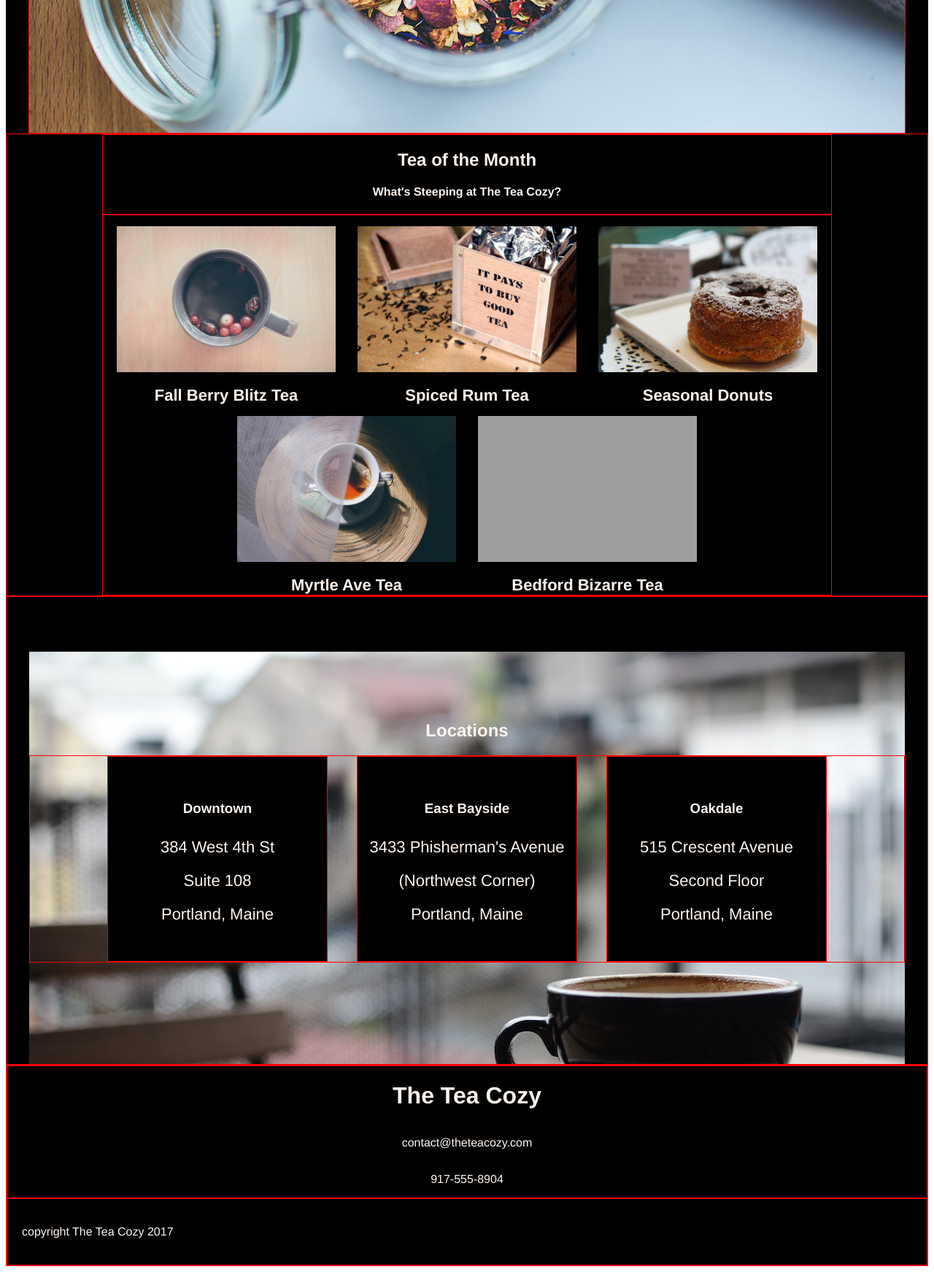
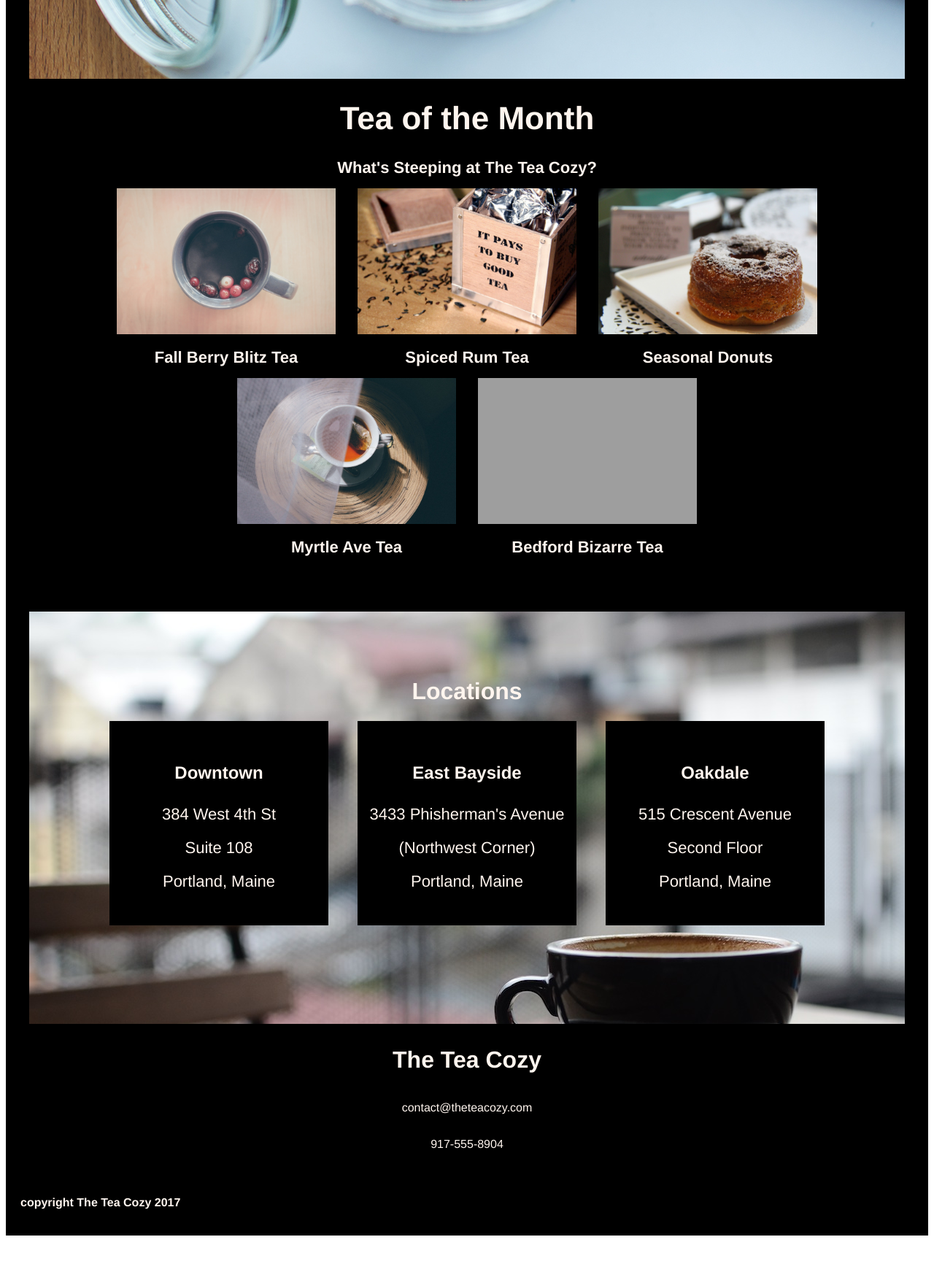
Before and after one commit to BobbyDway/teacozy, a plain HTML site: page index.html in a window 1280 px wide. Shown: the part 600-2343 px from the top of the page at 73% size. After the commit the page ends 2301 px from the top, so only its background shows below. Drawn offline with Linux system fonts and the light colour scheme; grey boxes are pictures that could not be loaded.

Commit message:
Add final touches.

```diff
--- a/css/style.css
+++ b/css/style.css
@@ -1,14 +1,16 @@
 * {
-  /*font-size: 22px;*/
   color: seashell;
   font-family: Helvetica;
-  /*opacity: 0.9;*/
 }
 
 header {
-  border: thin solid red;
   height: 69px;
+  width: 1332px;
   background-color: black;
+  position: fixed;
+  overflow: hidden;
+  top: 0;
+  z-index: 1;
 }
 
 .top {
@@ -31,6 +33,7 @@ header {
 nav {
   font-size: 22px;
   color: seashell;
+  padding: 0px 15px 0px 0px;
 }
 
 nav a {
@@ -41,11 +44,12 @@ main {
   background-color: black;
   display: flex;
   justify-content: center;
+  color: seashell;
+  font-family: Helvetica;
 }
 
 .mission {
   display: flex;
-  border: thin solid red;
   height: 700px;
   width: 1200px;
   align-items: center;
@@ -57,9 +61,6 @@ about {
   background-color: black;
   text-align: center;
   width: 1200px;
-  /*color: seashell;
-  font-family: Helvetica;
-  opacity: 0.9;*/
 }
 
 about h2 h4 {
@@ -69,7 +70,6 @@ about h2 h4 {
 }
 
 month {
-  border: thin solid red;
   background-color: black;
   display: flex;
   justify-content: center;
@@ -91,12 +91,12 @@ month {
 }
 
 steeping {
-  border: thin solid red;
   text-align: center;
+  font-size: 22px;
+  font-weight: bold;
 }
 
 pics {
-  border: thin solid red;
   display: flex;
   flex-wrap: wrap;
   flex-direction: row;
@@ -107,17 +107,12 @@ pics img {
   height: 200px;
   width: 300px;
   margin: 15px;
-  /*display: flex;
-  flex-wrap: wrap;
-  flex-direction: row;*/
 }
 
 location {
-  border: thin solid red;
   background-color: black;
   display: flex;
   justify-content: center;
-
 }
 
 .location {
@@ -141,7 +136,6 @@ location {
 }
 
 head {
-  border: thin solid red;
   text-align: center;
   display: flex;
   margin: 0px;
@@ -149,7 +143,6 @@ head {
 }
 
 places {
-  border: thin solid red;
   display: flex;
   flex-wrap: wrap;
   flex-direction: row;
@@ -158,7 +151,6 @@ places {
 }
 
 place1 {
-  border: thin solid red;
   width: 300px;
   height: 280px;
   display: flex;
@@ -172,7 +164,6 @@ place1 {
 }
 
 place2 {
-  border: thin solid red;
   width: 300px;
   height: 280px;
   display: flex;
@@ -186,7 +177,6 @@ place2 {
 }
 
 place3 {
-  border: thin solid red;
   width: 300px;
   height: 280px;
   display: flex;
@@ -200,25 +190,25 @@ place3 {
 }
 
 footer {
-  border: thin solid red;
   background-color: black;
   display: flex;
   justify-content: center;
   flex-direction: column;
+  color: seashell;
+  font-family: Helvetica;
 }
 
 info {
-  border: thin solid red;
   text-align: center;
   display: flex;
-  /*margin: 0px;*/
+  height: 200px;
   justify-content: center;
   flex-direction: column;
 }
 
 end {
-  border: thin solid red;
   text-align: left;
+  font-weight: bold;
   padding: 20px;
   justify-content: center;
 }
--- a/index.html
+++ b/index.html
@@ -29,8 +29,8 @@
     <month>
       <div class="month">
         <steeping>
-          <h2>Tea of the Month</h2>
-          <h4>What's Steeping at The Tea Cozy?</h4>
+          <h1>Tea of the Month</h1>
+          <p>What's Steeping at The Tea Cozy?</p>
         </steeping>
 
         <pics>
@@ -65,26 +65,26 @@
     <location>
       <div class="location">
         <head>
-          <h2>Locations</h2>
+          <h1>Locations</h1>
         </head>
 
         <places>
           <place1>
-            <h3>Downtown</h3>
+            <h2>Downtown</h2>
             <p>384 West 4th St</p>
             <p>Suite 108</p>
             <p>Portland, Maine</p>
           </place1>
 
           <place2>
-            <h3>East Bayside</h3>
+            <h2>East Bayside</h2>
             <p>3433 Phisherman's Avenue</p>
             <p>(Northwest Corner)</p>
             <p>Portland, Maine</p>
           </place2>
 
           <place3>
-            <h3>Oakdale</h3>
+            <h2>Oakdale</h2>
             <p>515 Crescent Avenue</p>
             <p>Second Floor</p>
             <p>Portland, Maine</p>
```
